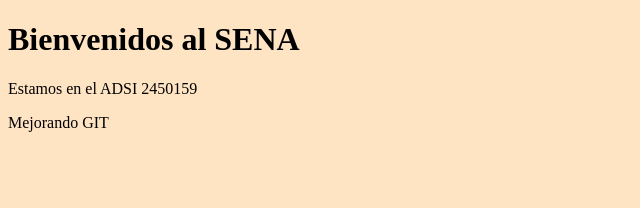
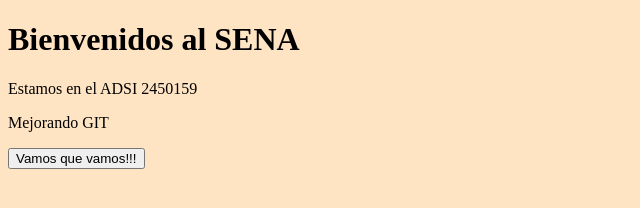
Before and after one commit to YulianPerez/tienda, a plain HTML site: page index.html in a window 1280 px wide. Shown: the whole page, without its empty margins (0-640 px from the left). Drawn offline with Linux system fonts and the light colour scheme.

Commit message:
Agregndo código en la rama javascript

```diff
--- /dev/null
+++ b/JS/saludar.js
@@ -0,0 +1,3 @@
+function saludar(){
+    alert ("Que hay de nuevo viej@");
+}
--- a/index.html
+++ b/index.html
@@ -6,10 +6,13 @@
     <meta name="viewport" content="width=device-width, initial-scale=1.0">
     <title>Document</title>
     <link rel="stylesheet" href="./CSS/Estilos.css">
+    <script src="./JS/saludar.js"></script>
 </head>
 <body>
     <h1>Bienvenidos al SENA</h1>
     <p>Estamos en el ADSI 2450159</p>
     <p>Mejorando GIT</p>
+
+    <input type="button" onclick="saludar()" value="Vamos que vamos!!!">
 </body>
 </html>
```
